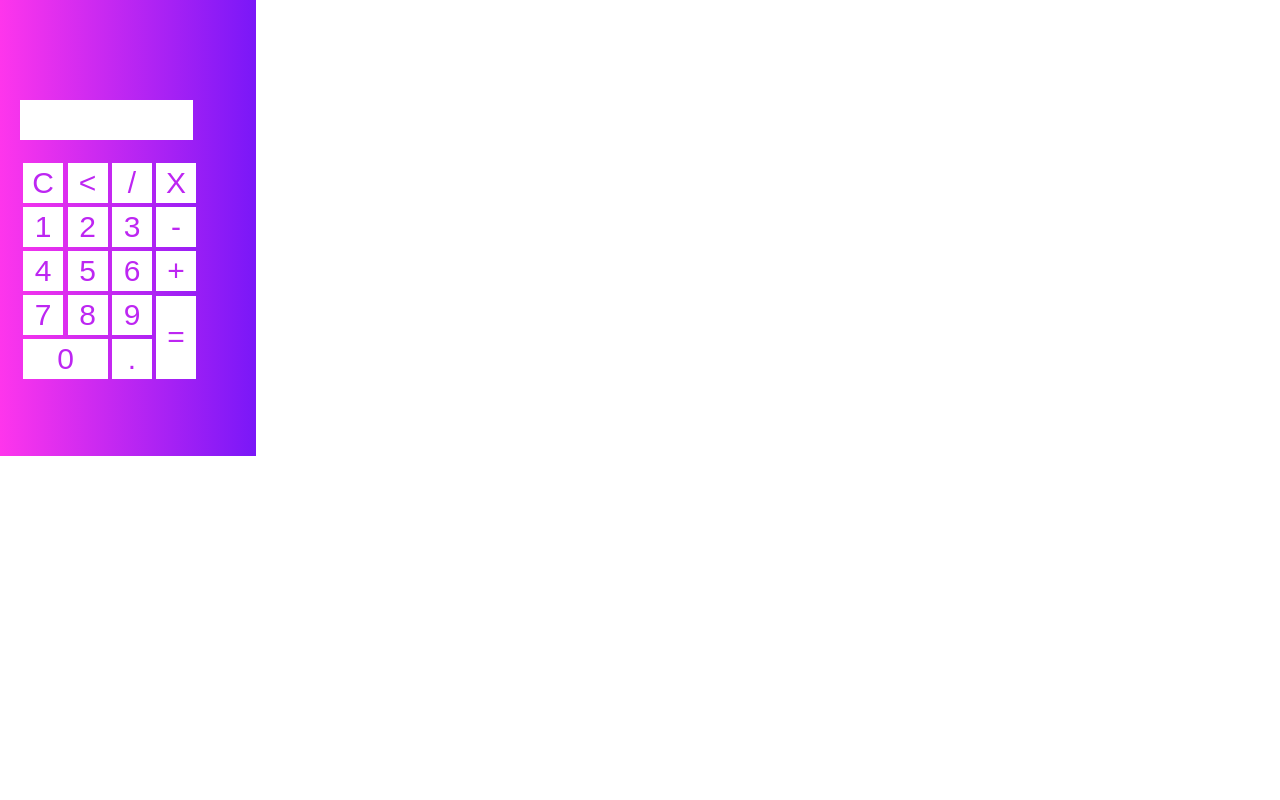
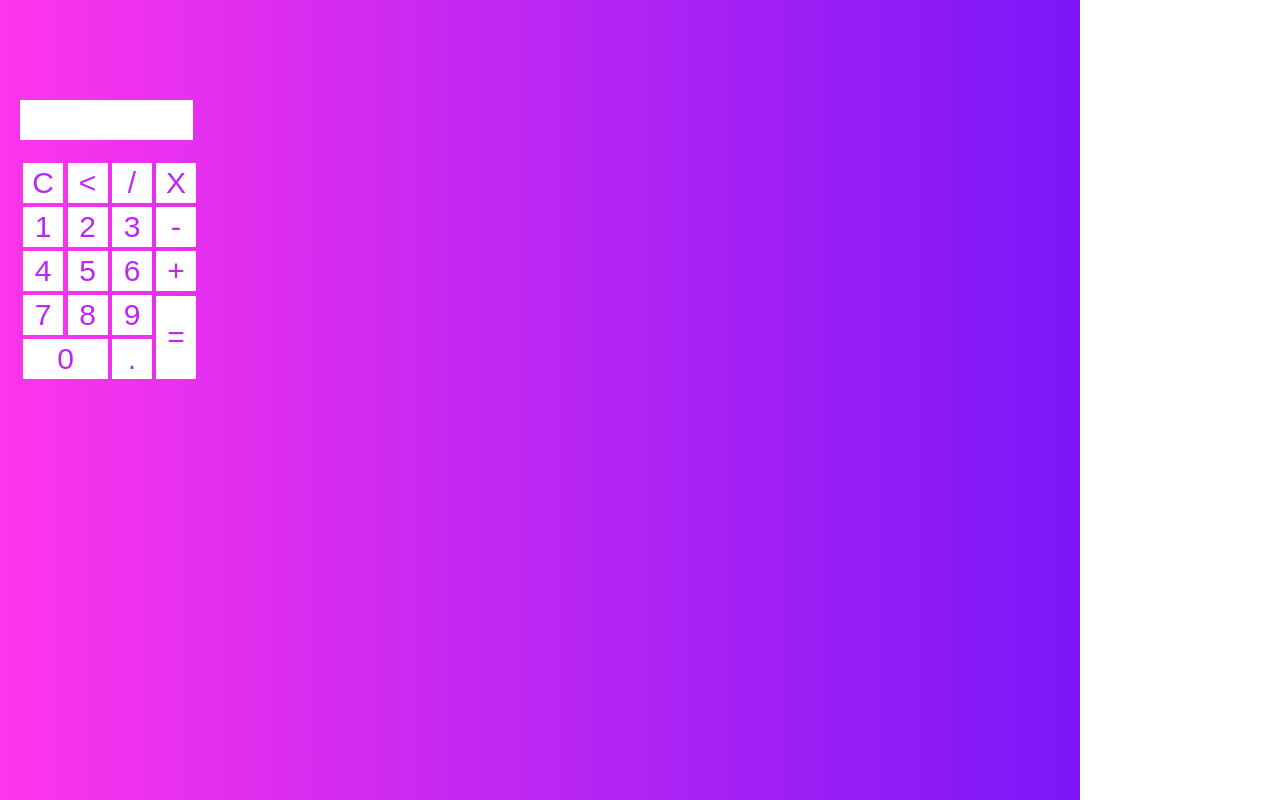
Before and after one commit to TrizlyBear/web, a plain HTML site: page index.html in a window 1280 px wide. Shown: the top 800 px of the page. Drawn offline with Linux system fonts and the light colour scheme.

Commit message:
Update main.css

```diff
--- a/main.css
+++ b/main.css
@@ -30,8 +30,8 @@
 }
 
 .bg{
-  width: 20%;
-  height: 456px;
+  width: 1080px;
+  height: 2280px;
 
   background: linear-gradient(90deg, #fe35ec 0%,#7a17f8 100%);
 }
```
